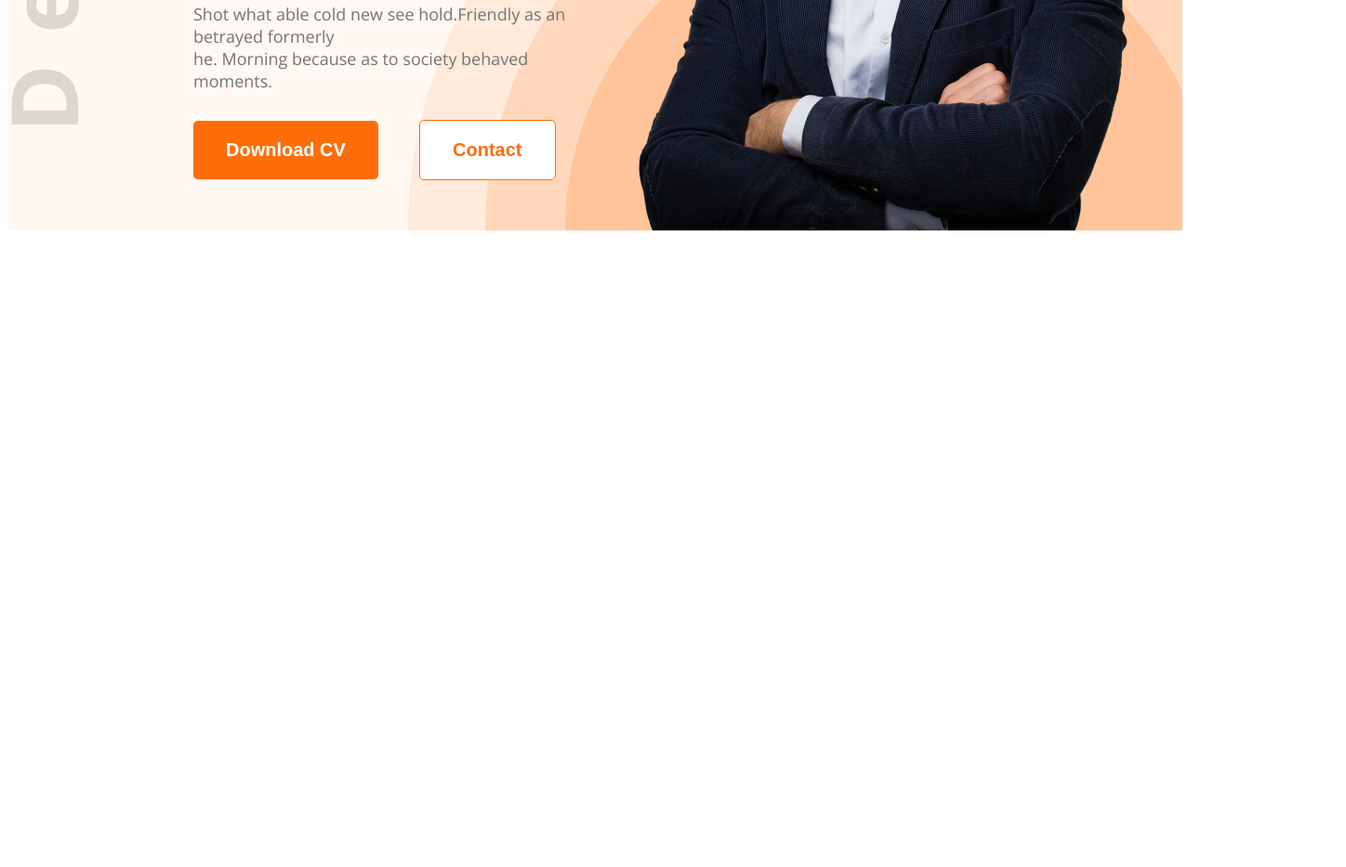
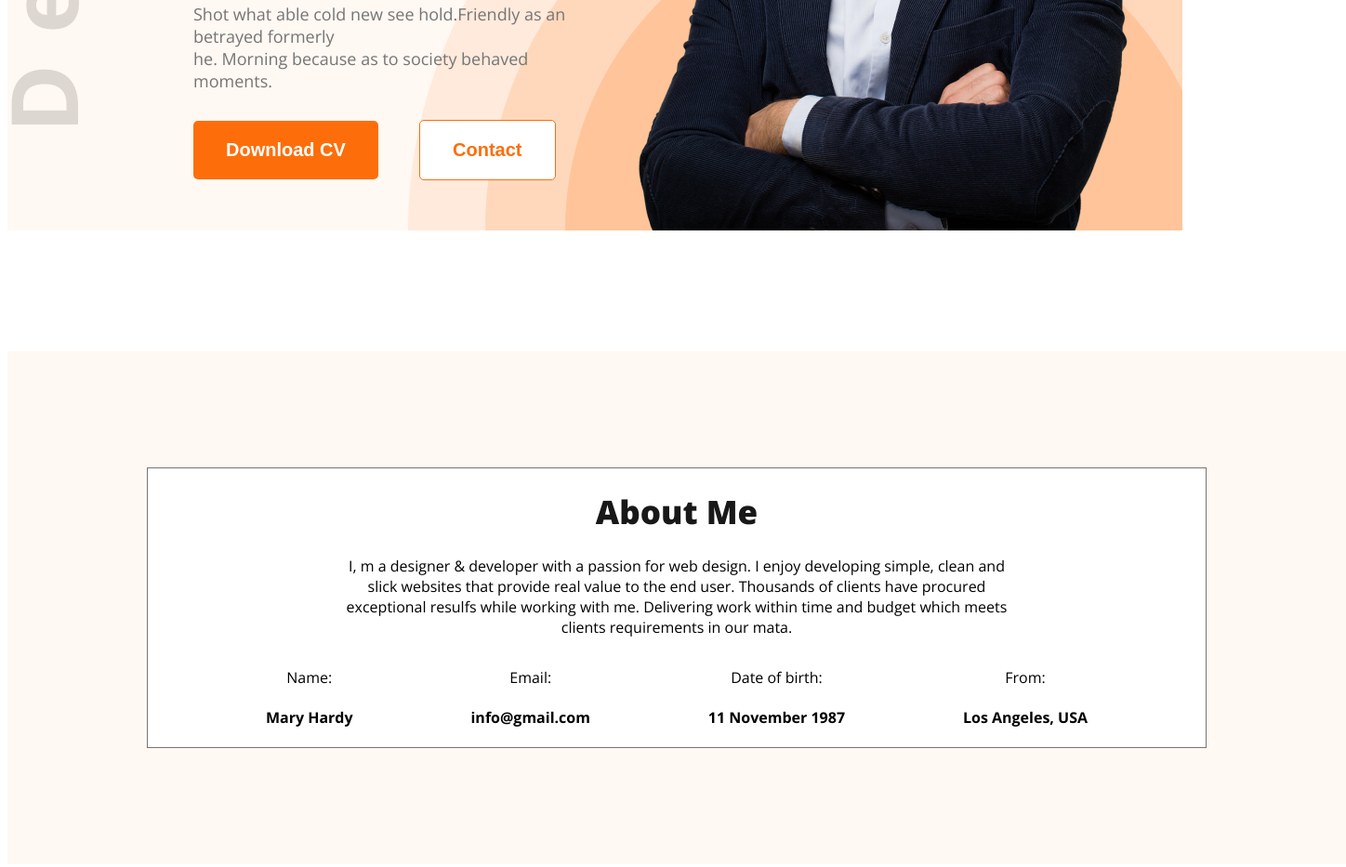
Before and after one commit to kamruzzaman-insights/web-developer-portfolio, a plain HTML site: page index.html in a window 1280 px wide. Shown: the part 679-1612 px from the top of the page at 93% size, 1448 px wide, since content can reach past the window. Before the commit the page ends 1057 px from the top, so only its background shows below. Drawn offline with nearby package versions, Linux system fonts and the light colour scheme.

Commit message:
about me section added

```diff
--- a/index.html
+++ b/index.html
@@ -34,6 +34,31 @@
         </div>
     </header>
     <main>
+        <!-- about part -->
+         <div class="about-section-parent primary-background-color">
+            <div class="about-section">
+                <h1 class="about-me-header">About Me</h1>
+                <p>I, m a designer & developer with a passion for web design. I enjoy developing simple, clean and <br> slick websites that provide real value to the end user. Thousands of clients have procured <br> exceptional resulfs while working with me. Delivering work within time and budget which meets <br> clients requirements in our mata.</p>
+                <div class="about-me-details">
+                    <div>
+                        <p>Name:</p>
+                        <h4>Mary Hardy</h4>
+                    </div>
+                    <div>
+                        <p>Email:</p>
+                        <h4>info@gmail.com</h4>
+                    </div>
+                    <div>
+                        <p>Date of birth:</p>
+                        <h4>11 November 1987</h4>
+                    </div>
+                    <div>
+                        <p>From:</p>
+                        <h4>Los Angeles, USA</h4>
+                    </div>
+                </div>
+            </div>
+         </div>
 
     </main>
 </body>
--- a/styles/portfolio.css
+++ b/styles/portfolio.css
@@ -20,7 +20,9 @@
 .dark-3 {
     color: #757575;
 }
-
+.primary-background-color {
+    background-color: #FFF8F3;
+}
 .btn-primary {
     background-color: #FD6E0A;
     color: white;
@@ -101,3 +103,30 @@
     margin-top: 0px;
     margin-bottom: 30px;
 }
+
+/* about section */
+.about-section-parent {
+    width: 1140px;
+    margin: auto;
+    padding: 125px 150px;
+}
+.about-section {
+    border: 1px solid #757575;
+    text-align: center;
+    background-color: white;
+}
+.about-me-header {
+    color: #181818;
+    font-size: 35px;
+    font-weight: 800;
+}
+.about-me-description {
+    color: #757575;
+    font-size: 18px;
+    font-weight: 400;
+}
+.about-me-details {
+    display: flex;
+    align-items: center;
+    justify-content: space-evenly;
+}
```
